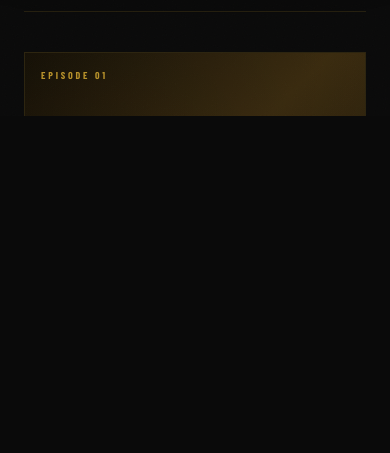
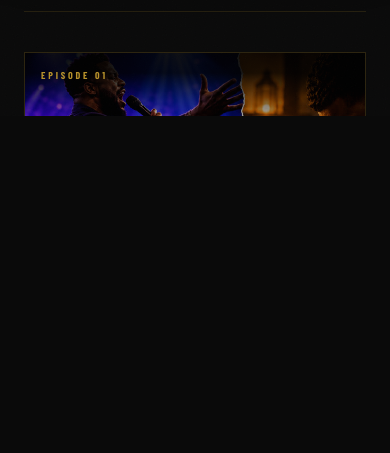
Before and after one commit to mercerdarrius-bot/unseatedgeneration, a plain HTML site: page season1/index.html in a window 390 px wide. Shown: the part 728-1181 px from the top of the page. Drawn offline with nearby package versions, Linux system fonts and the light colour scheme; a web font is replaced by a local one.

Commit message:
Add S1E1 thumbnail: wide on homepage card, square on season1 panel
Two purpose-made crops of the "When Ministry Outpaces Maturity" thumbnail:
- Photos/S1E1-Wide.jpg (1280x720, 195KB) behind the homepage featured
  Episode 01 card; existing bottom-weighted overlay keeps the title legible.
- Photos/S1E1-Square.jpg (800x800, 92KB, text-free source) behind the
  season1 Episode 01 panel (measured 1.115:1, cover trims ~5% top/bottom
  on desktop; mobile band biased to center 32% so both faces survive).
- Strong top + moderate bottom scrim on the panel so the gold EPISODE 01
  label reads over the bright blue stage lights and LIVE NOW over the crowd.
- Root-relative paths, object cover. Labels, play button, and badge
  unchanged. Original full-res sources kept in Photos/ for future re-crops.

Co-Authored-By: Claude Opus 4.8 (1M context) <noreply@anthropic.com>

```diff
--- a/season1/index.html
+++ b/season1/index.html
@@ -156,6 +156,14 @@
     .ep-item:hover .ep-thumb-bg { transform: scale(1.06); }
     .ep-thumb-overlay { position: absolute; inset: 0; background: linear-gradient(to right, rgba(0,0,0,0.2), transparent); }
     .ep1-bg { background: linear-gradient(135deg, #1a1408 0%, #3d2d10 50%, #1a1408 100%); }
+    /* S1E1 square thumbnail on the live (Episode 01) panel. Position biased slightly up so
+       faces survive the wide top/bottom trim on mobile; desktop trim is only ~5%. */
+    .ep-item.live .ep-thumb-bg { background: #1a1408 url('/Photos/S1E1-Square.jpg') center center / cover no-repeat; }
+    /* Mobile: the thumb becomes a wide short band, so bias the crop upward to keep both faces in view. */
+    @media (max-width: 1024px) { .ep-item.live .ep-thumb-bg { background-position: center 32%; } }
+    /* Legibility scrim: very strong at top (gold EPISODE 01 label over bright blue lights),
+       clear through the middle (subjects), moderate at bottom (LIVE NOW over dark crowd). */
+    .ep-item.live .ep-thumb-overlay { background: linear-gradient(to bottom, rgba(0,0,0,0.92) 0%, rgba(0,0,0,0.9) 10%, rgba(0,0,0,0.5) 24%, rgba(0,0,0,0.12) 40%, transparent 56%, transparent 76%, rgba(0,0,0,0.32) 90%, rgba(0,0,0,0.52) 100%); }
     .ep2-bg { background: linear-gradient(135deg, #0d0614 0%, #2a1040 50%, #0d0614 100%); }
     .ep3-bg { background: linear-gradient(135deg, #060810 0%, #0d1c3d 50%, #060810 100%); }
     .ep4-bg { background: linear-gradient(135deg, #0a0f06 0%, #1a2d0a 50%, #0a0f06 100%); }
```
Also changed, not shown: index.html (+2 -0 lines), Photos/S1E1-Source-Wide.png (added), Photos/S1E1-Square.jpg (added), Photos/S1E1-Wide.jpg (added), 1 other file.
